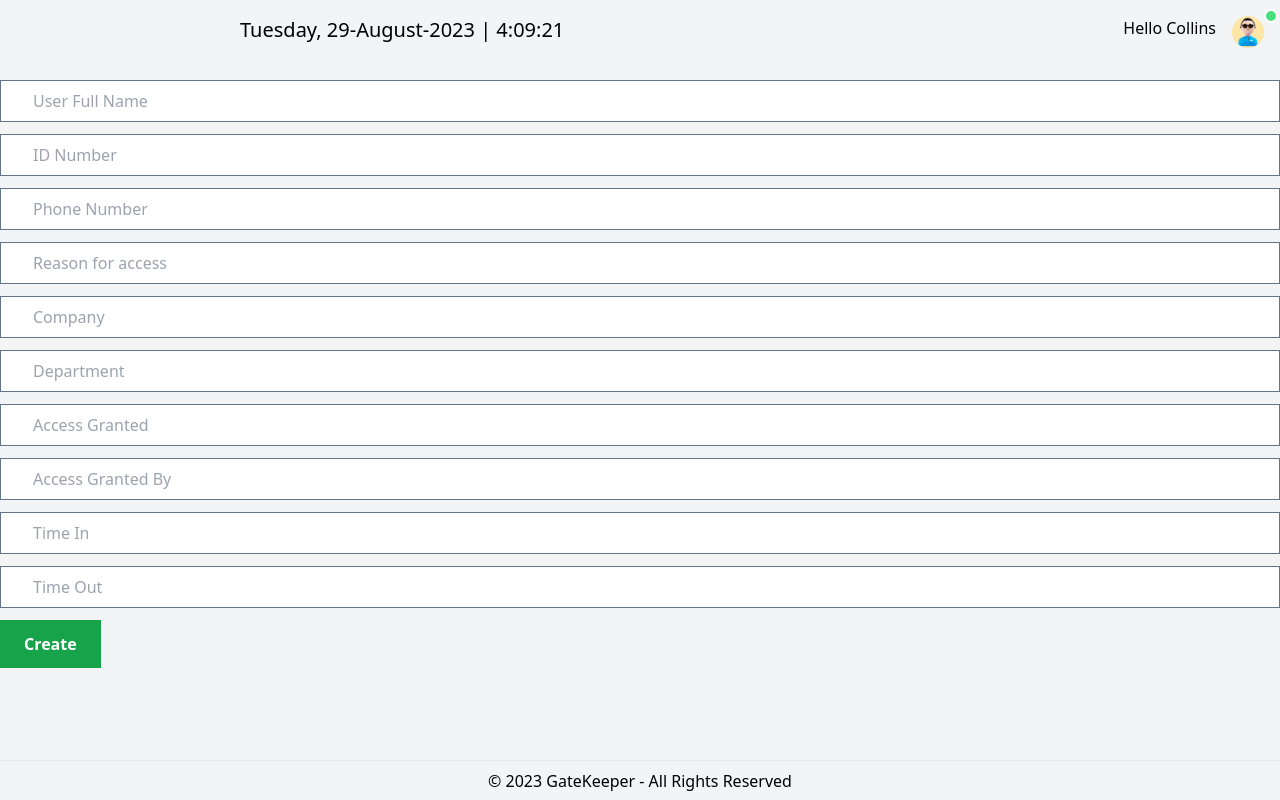
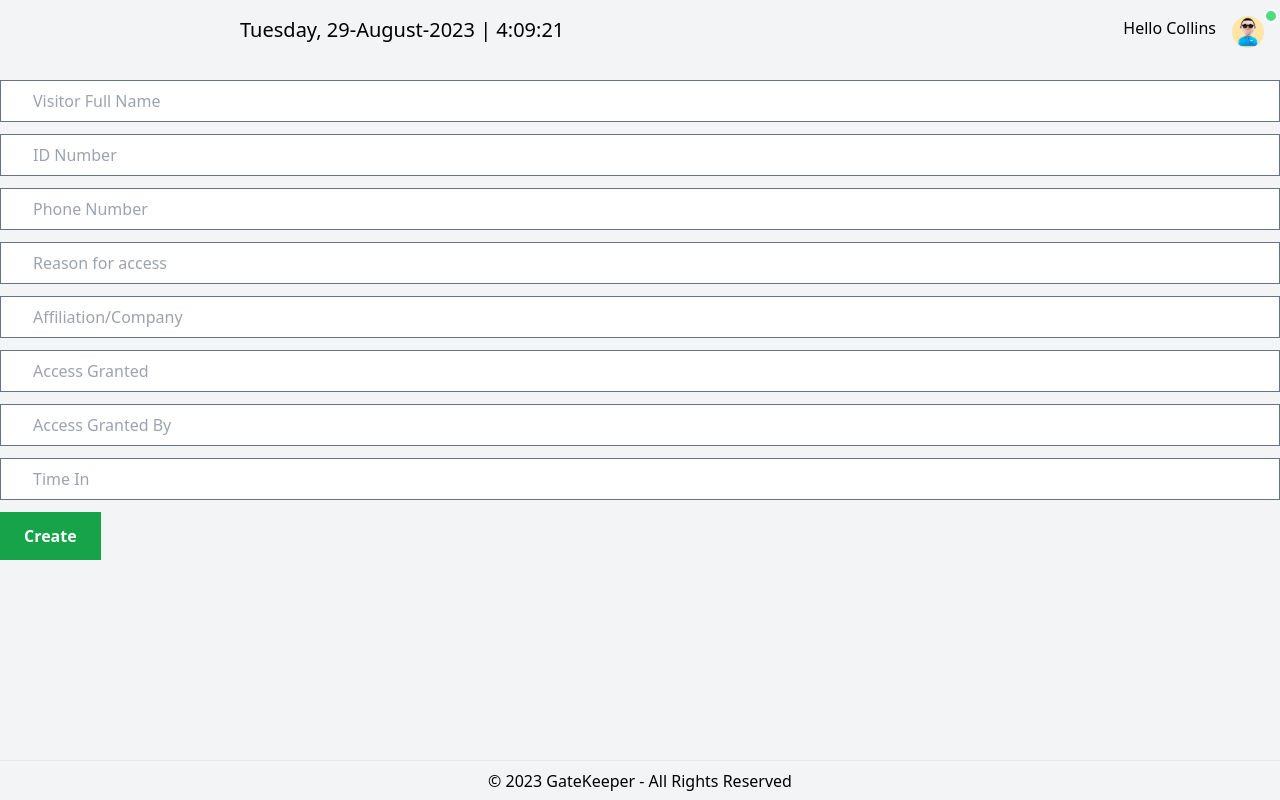
Before and after one commit to collinskrotich/sfc_access_management, a Next.js app: page /addVisitor in a window 1280 px wide. Built offline with nearby package versions, Linux system fonts and the light colour scheme.

Commit message:
Added visitor page

```diff
--- a/app/addVisitor/page.jsx
+++ b/app/addVisitor/page.jsx
@@ -3,25 +3,25 @@
 import React, { useState } from 'react'
 import { useRouter } from 'next/navigation'
 
-export default function AddUser() {
+export default function AddVisitor() {
 
   const [fullName, setFullName] = useState("");
   const [idNo, setIdNo] = useState("");
   const [phoneNo, setPhoneNo] = useState("");
   const [reason, setReason] = useState("");
   const [company, setCompany] = useState("");
-  const [department, setDepartment] = useState("");
+//   const [department, setDepartment] = useState("");
   const [accessGranted, setAccessGranted] = useState("");
   const [accessGrantedBy, setAccessGrantedBy] = useState("");
   const [timeIn, setTimeIn] = useState("");
-  const [timeOut, setTimeOut] = useState("");
+//   const [timeOut, setTimeOut] = useState("");
 
   const router = useRouter();
 
   const handleSubmit = async (e) => {
     e.preventDefault();
 
-    if (!fullName || !idNo || !phoneNo || !reason || !company || !department || !accessGranted || !accessGrantedBy || !timeIn || !timeOut) {
+    if (!fullName || !idNo || !phoneNo || !reason || !company || !accessGranted || !accessGrantedBy || !timeIn ) {
       alert("Please fill all fields");
       return;
     }
@@ -32,13 +32,13 @@ export default function AddUser() {
         headers: {
           "Content-Type": "application/json",
       },
-      body: JSON.stringify({ fullName, idNo, phoneNo, reason, company, department, accessGranted, accessGrantedBy, timeIn, timeOut }),
+      body: JSON.stringify({ fullName, idNo, phoneNo, reason, company, accessGranted, accessGrantedBy, timeIn }),
     });
 
     if (res.ok) {
       router.push("/");
     }else {
-      throw new Error("Failed to create new access");
+      throw new Error("Failed to create new visitor access");
     }
   } catch (error) {
     console.log(error);
@@ -53,7 +53,7 @@ export default function AddUser() {
          value={fullName}
          className='border border-slate-500 px-8 py-2'
          type='text'
-         placeholder='User Full Name'
+         placeholder='Visitor Full Name'
         />
 
         <input
@@ -87,15 +87,7 @@ export default function AddUser() {
          value={company}
          className='border border-slate-500 px-8 py-2'
          type='text'
-         placeholder='Company'
-        />
-
-        <input
-         onChange={(e) => setDepartment(e.target.value)}
-         value={department}
-         className='border border-slate-500 px-8 py-2'
-         type='text'
-         placeholder='Department'
+         placeholder='Affiliation/Company'
         />
 
         <input
@@ -122,14 +114,6 @@ export default function AddUser() {
          placeholder='Time In'
         />
 
-        <input
-         onChange={(e) => setTimeOut(e.target.value)}
-         value={timeOut}
-         className='border border-slate-500 px-8 py-2'
-         type='text'
-         placeholder='Time Out'
-        />
-
         <button type='submit' className='bg-green-600 font-bold text-white py-3 px-6 w-fit'>
             Create
         </button>
```
